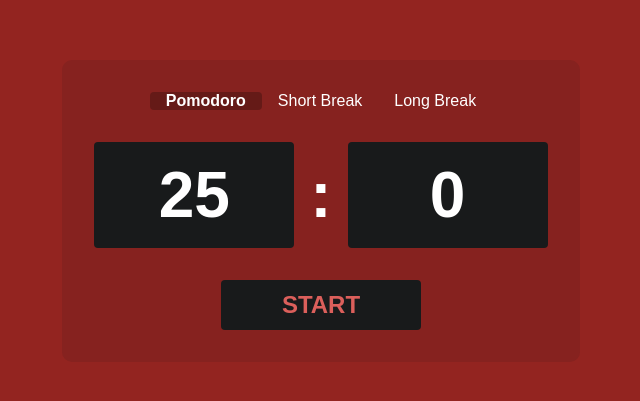
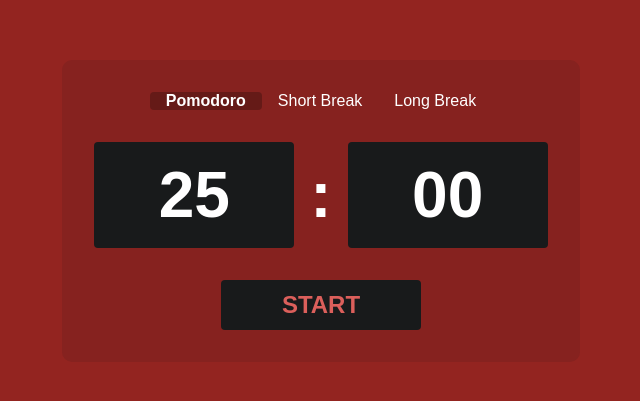
Before and after one commit to willswats/react-pomodoro, a React (Create React App) app: page / in a window 1280 px wide. Shown: the part 189-590 px from the top of the page, without its empty margins (319-959 px from the left). Built offline with nearby package versions, Linux system fonts and the light colour scheme; the HTML template or start-up script is replaced by a standard one.

Commit message:
Convert time to string

```diff
--- a/src/components/TimeParagraph.tsx
+++ b/src/components/TimeParagraph.tsx
@@ -1,11 +1,12 @@
 import classes from './TimeParagraph.module.css';
+import convertTime from '../helpers/convertTime';
 
 interface TimeParagraphProps {
   time: number;
 }
 
 const TimeParagraph = ({ time }: TimeParagraphProps) => {
-  return <p className={classes['time-paragraph']}>{time}</p>;
+  return <p className={classes['time-paragraph']}>{convertTime(time)}</p>;
 };
 
 export default TimeParagraph;
--- /dev/null
+++ b/src/helpers/convertTime.ts
@@ -0,0 +1,9 @@
+const convertTime = (time: number) => {
+  if (time >= 0 && time <= 9) {
+    return `0${time}`;
+  } else {
+    return `${time}`;
+  }
+};
+
+export default convertTime;
```
